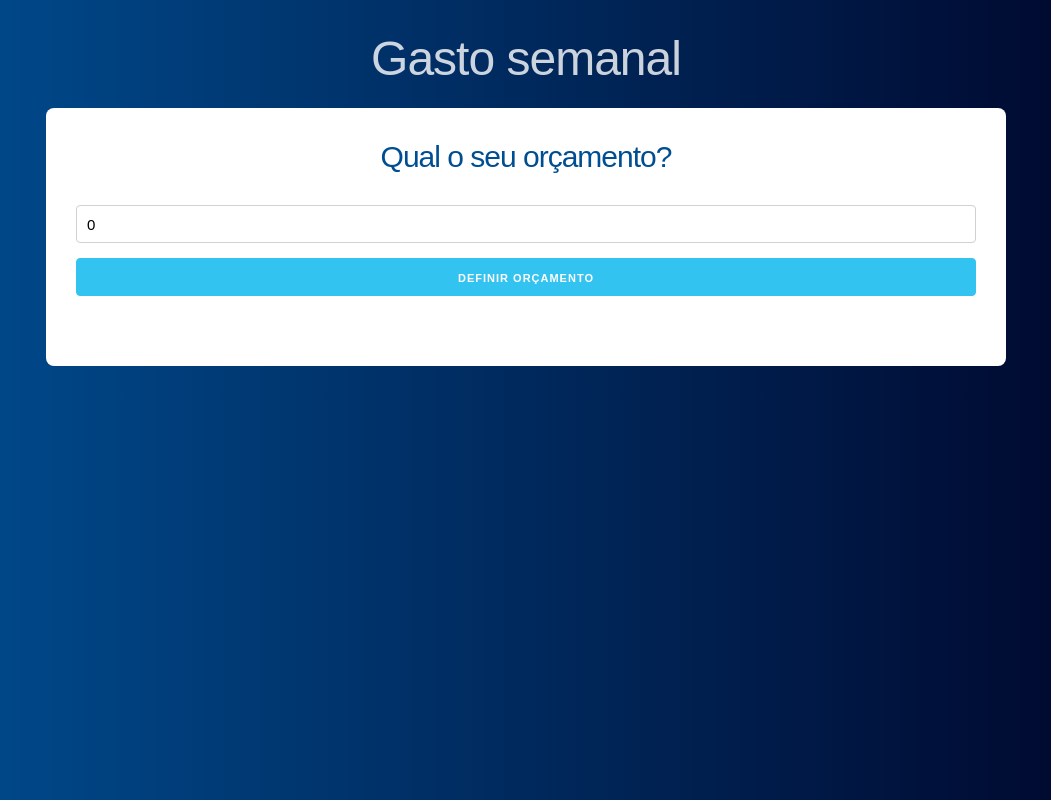
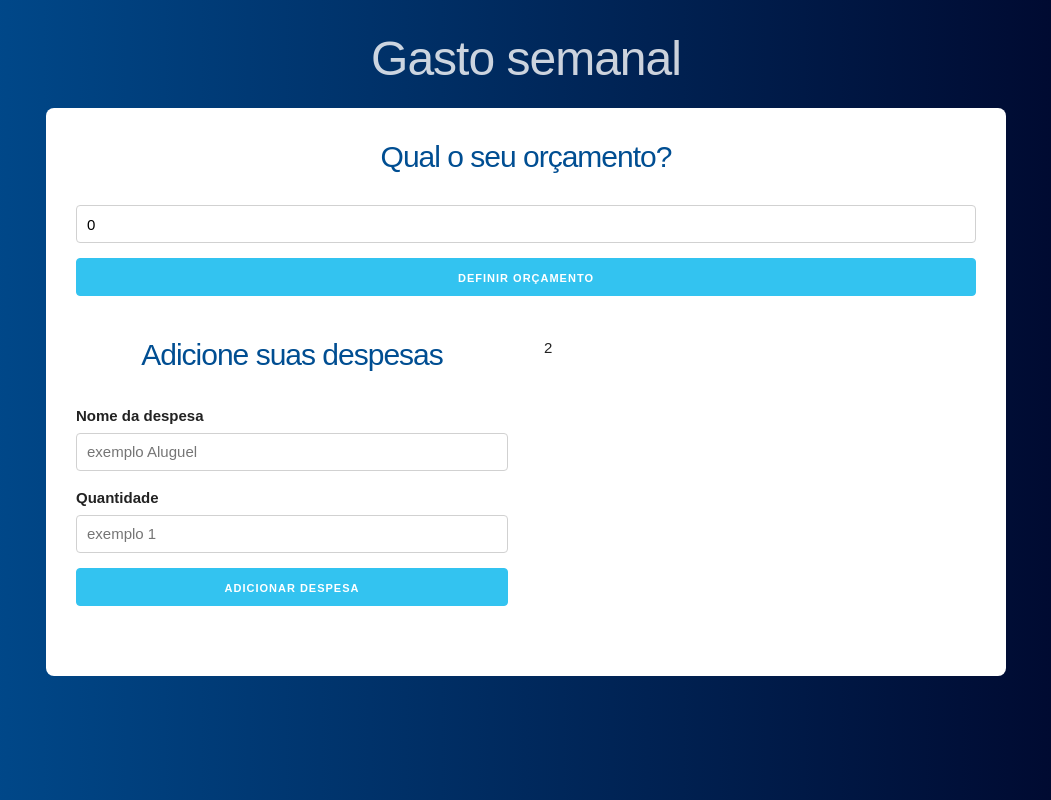
Before and after one commit to EdsonLuiz/or-amento-react, a React (Create React App) app: page / in a window 1280 px wide. Shown: the whole page, without its empty margins (114-1165 px from the left). Built offline with nearby package versions, Linux system fonts and the light colour scheme.

Commit message:
Add form

```diff
--- a/src/App.js
+++ b/src/App.js
@@ -1,5 +1,6 @@
 import React, { useState } from "react";
 import { Pergunta } from "./components/Pergunta";
+import { Formulario } from "./components/Formulario";
 
 function App() {
   const [orcamentoState, setOrcamentoState] = useState(0);
@@ -14,6 +15,13 @@ function App() {
             setOrcamentoState={setOrcamentoState}
             setDiferencaState={setDiferencaState}
           />
+
+          <div className="row">
+            <div className="one-half column">
+              <Formulario />
+            </div>
+            <div className="one-half column">2</div>
+          </div>
         </div>
       </header>
     </div>
--- /dev/null
+++ b/src/components/Formulario/index.js
@@ -0,0 +1,34 @@
+import React, { useState } from "react";
+
+export const Formulario = () => {
+  return (
+    <div>
+      <form onSubmit={() => {}}>
+        <h2>Adicione suas despesas</h2>
+        <div className="campo">
+          <label htmlFor="despesa">Nome da despesa</label>
+          <input
+            id="despesa"
+            className="u-full-width"
+            placeholder="exemplo Aluguel"
+            type="text"
+          />
+
+          <label htmlFor="quantidade">Quantidade</label>
+          <input
+            id="quantidade"
+            className="u-full-width"
+            placeholder="exemplo 1"
+            type="number"
+          />
+
+          <input
+            className="u-full-width button-primary"
+            value="Adicionar despesa"
+            type="submit"
+          />
+        </div>
+      </form>
+    </div>
+  );
+};
```
